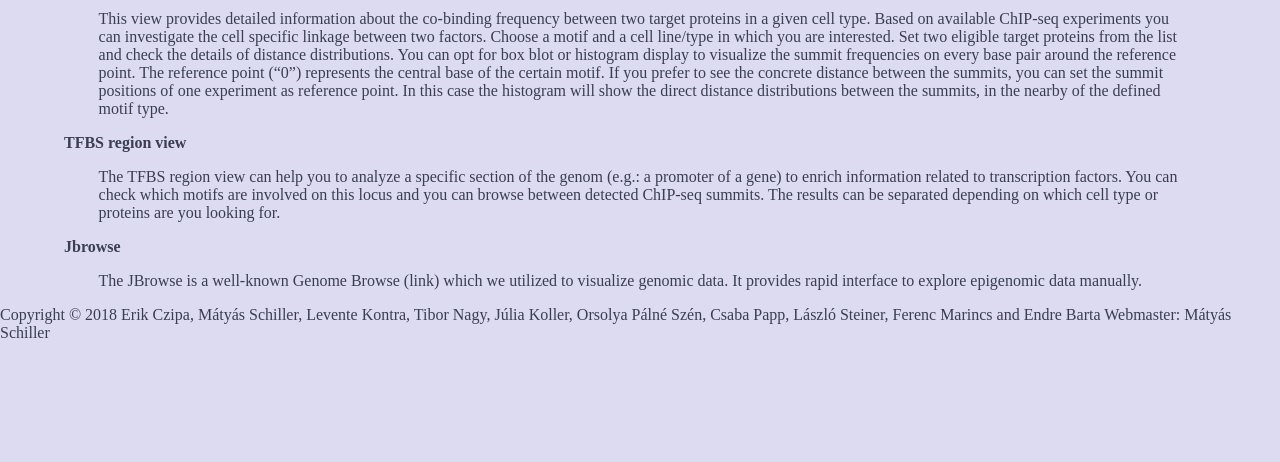
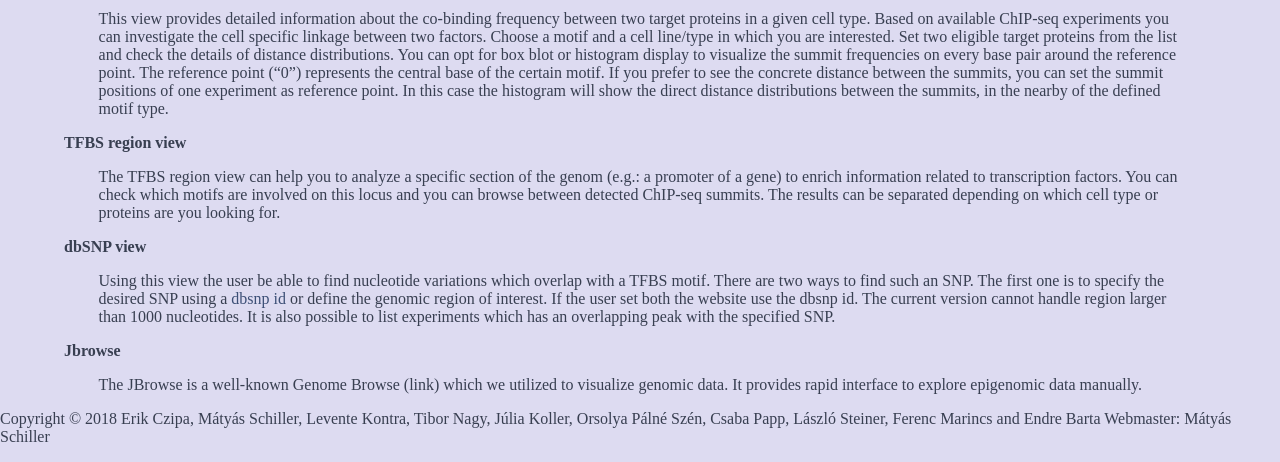
Before and after one commit to TravisCG/summitwebsite, a PHP site: page /Help.php in a window 1280 px wide. Shown: the part 742-1204 px from the top of the page. Before the commit the page ends 1080 px from the top, so only its background shows below. Run offline with PHP 8.4, Linux system fonts and the light colour scheme; a stand-in replaces the project's code that opens the database connection.

Commit message:
Updating the help page

```diff
--- a/Help.php
+++ b/Help.php
@@ -44,6 +44,10 @@ This view provides detailed information about the co-binding frequency between t
 <p class="donectxt">
 The TFBS region view can help you to analyze a specific section of the genom (e.g.: a promoter of a gene) to enrich information related to transcription factors. You can check which motifs are involved on this locus and you can browse between detected ChIP-seq summits. The results can be separated depending on which cell type or proteins are you looking for.
 </p>
+<b>dbSNP view</b>
+<p class="donectxt">
+Using this view the user be able to find nucleotide variations which overlap with a TFBS motif. There are two ways to find such an SNP. The first one is to specify the desired SNP using a <a href="https://www.ncbi.nlm.nih.gov/snp">dbsnp id</a> or define the genomic region of interest. If the user set both the website use the dbsnp id. The current version cannot handle region larger than 1000 nucleotides. It is also possible to list experiments which has an overlapping peak with the specified SNP.
+</p>
 <b>Jbrowse</b>
 <p class="donectxt">
 The JBrowse is a well-known Genome Browse (link) which we utilized to visualize genomic data. It provides rapid interface to explore epigenomic data manually.
```
